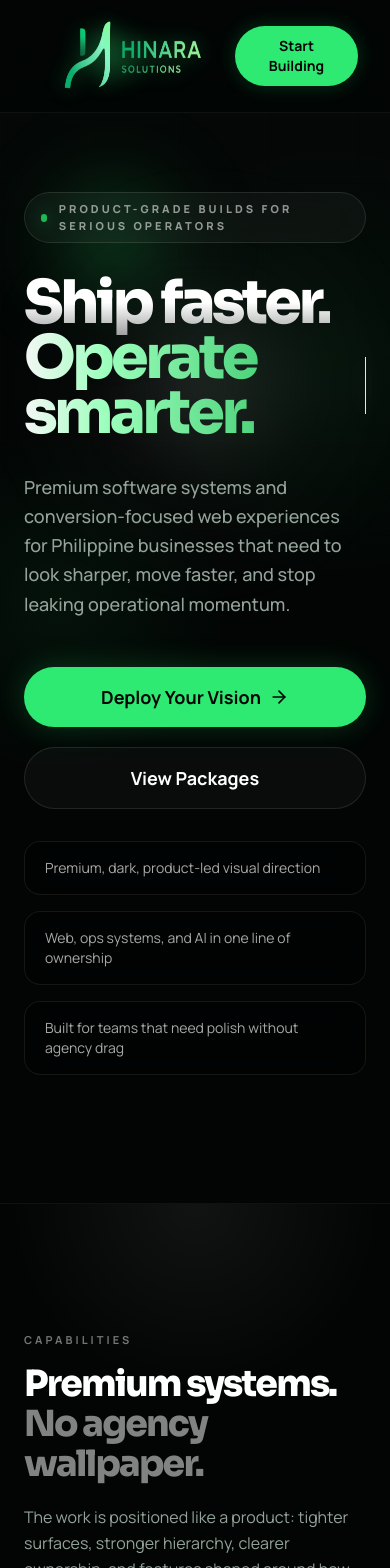
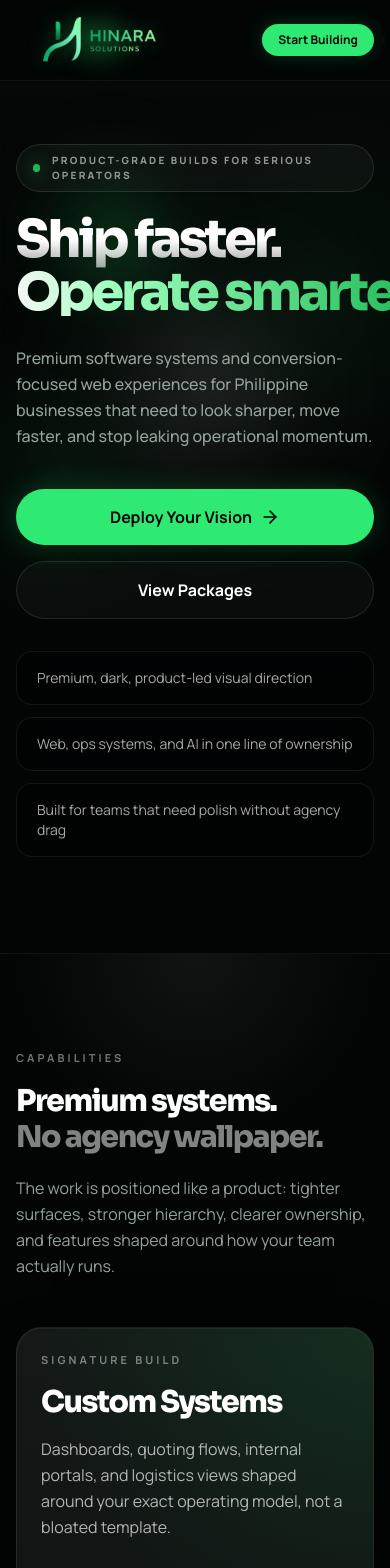
Before and after one commit to Nathan-Dow/HinaraSolutions, a React (Vite) app: page / in a window 390 px wide. Shown: the top 1568 px of the page. Built offline with nearby package versions, Linux system fonts and the light colour scheme.

Commit message:
feat: mobile interface

```diff
--- a/src/App.tsx
+++ b/src/App.tsx
@@ -21,6 +21,10 @@ import {
 import hinaraLogo from "../hinaralogo.png";
 
 const heroPhrases = ["Scale harder.", "Convert better.", "Operate smarter."];
+const longestHeroPhrase = heroPhrases.reduce(
+  (longest, phrase) => (phrase.length > longest.length ? phrase : longest),
+  heroPhrases[0]
+);
 
 const platformCards = [
   {
@@ -128,7 +132,7 @@ const Navbar = ({
 }) => {
   return (
     <nav className="fixed top-0 w-full z-50 bg-bg-base/80 backdrop-blur-xl border-b border-white/5">
-      <div className="flex justify-between items-center px-8 py-2 max-w-7xl mx-auto w-full">
+      <div className="flex justify-between items-center px-4 sm:px-6 md:px-8 py-2 sm:py-3 md:py-2 max-w-7xl mx-auto w-full gap-4">
         <div
           onClick={() => scrollToSection(refs.hero)}
           className="flex items-center gap-3 cursor-pointer group relative"
@@ -138,7 +142,7 @@ const Navbar = ({
           <img
             src={hinaraLogo}
             alt="Hinara Solutions logo"
-            className="relative z-10 h-24 md:h-28 w-auto drop-shadow-[0_0_10px_rgba(46,234,115,0.35)] group-hover:scale-105 transition-transform"
+            className="relative z-10 h-16 sm:h-20 md:h-28 w-auto drop-shadow-[0_0_10px_rgba(46,234,115,0.35)] group-hover:scale-105 transition-transform"
           />
         </div>
 
@@ -165,7 +169,7 @@ const Navbar = ({
 
         <button
           onClick={() => scrollToSection(refs.agency)}
-          className="bg-brand-green text-bg-base px-6 py-2.5 rounded-full text-sm font-bold hover:bg-white transition-all shadow-[0_0_20px_rgba(46,234,115,0.2)] hover:shadow-[0_0_30px_rgba(46,234,115,0.4)]"
+          className="shrink-0 bg-brand-green text-bg-base px-4 sm:px-6 py-2 sm:py-2.5 rounded-full text-xs sm:text-sm font-bold hover:bg-white transition-all shadow-[0_0_20px_rgba(46,234,115,0.2)] hover:shadow-[0_0_30px_rgba(46,234,115,0.4)]"
         >
           Start Building
         </button>
@@ -245,7 +249,7 @@ export default function App() {
       <main>
         <section
           ref={sectionRefs.hero}
-          className="relative pt-48 pb-32 px-6 overflow-hidden bg-mesh min-h-[90vh] flex flex-col justify-center"
+          className="relative pt-36 sm:pt-44 md:pt-48 pb-24 sm:pb-28 md:pb-32 px-4 sm:px-6 overflow-hidden bg-mesh min-h-[90vh] flex flex-col justify-center"
         >
           <div className="hero-noise absolute inset-0 opacity-40"></div>
           <div className="hero-orbit absolute left-[-8%] top-24 h-72 w-72 rounded-full"></div>
@@ -256,7 +260,7 @@ export default function App() {
               initial={{ opacity: 0, y: 16 }}
               animate={{ opacity: 1, y: 0 }}
               transition={{ duration: 0.5 }}
-              className="mb-8 inline-flex items-center gap-3 rounded-full border border-white/10 bg-white/[0.04] px-4 py-2 text-[11px] font-extrabold uppercase tracking-[0.28em] text-white/55 backdrop-blur-xl"
+              className="mb-6 sm:mb-8 inline-flex max-w-full items-center gap-3 rounded-full border border-white/10 bg-white/[0.04] px-4 py-2 text-[10px] sm:text-[11px] font-extrabold uppercase tracking-[0.22em] sm:tracking-[0.28em] text-white/55 backdrop-blur-xl"
             >
               <span className="h-2 w-2 rounded-full bg-brand-glow shadow-[0_0_18px_rgba(29,185,84,0.8)]"></span>
               Product-grade builds for serious operators
@@ -266,13 +270,18 @@ export default function App() {
               initial={{ opacity: 0, y: 20 }}
               animate={{ opacity: 1, y: 0 }}
               transition={{ duration: 0.6, delay: 0.1 }}
-              className="font-display text-6xl md:text-8xl lg:text-9xl font-black tracking-[-0.06em] leading-[0.92] mb-8"
+              className="font-display text-[3.25rem] sm:text-6xl md:text-8xl lg:text-9xl font-black tracking-[-0.06em] leading-[0.92] mb-6 sm:mb-8"
             >
               <span className="text-gradient">Ship faster.</span>
               <br />
-              <span className="inline-flex min-h-[1.1em] items-center gap-3">
-                <span className="green-gradient">{typedHeadline}</span>
-                <span aria-hidden className="typing-caret"></span>
+              <span className="hero-typing-line">
+                <span aria-hidden className="hero-typing-reserve">
+                  {longestHeroPhrase}
+                </span>
+                <span className="hero-typing-active">
+                  <span className="green-gradient">{typedHeadline}</span>
+                  <span aria-hidden className="typing-caret"></span>
+                </span>
               </span>
             </motion.h1>
 
@@ -280,7 +289,7 @@ export default function App() {
               initial={{ opacity: 0 }}
               animate={{ opacity: 1 }}
               transition={{ duration: 0.6, delay: 0.2 }}
-              className="text-lg md:text-xl text-text-muted max-w-3xl mb-12 font-medium leading-relaxed"
+              className="text-base sm:text-lg md:text-xl text-text-muted max-w-3xl mb-10 sm:mb-12 font-medium leading-relaxed"
             >
               Premium software systems and conversion-focused web experiences for Philippine
               businesses that need to look sharper, move faster, and stop leaking operational
@@ -293,23 +302,23 @@ export default function App() {
               transition={{ duration: 0.6, delay: 0.3 }}
               className="flex flex-col gap-8"
             >
-              <div className="flex flex-col sm:flex-row gap-5">
+              <div className="flex flex-col sm:flex-row gap-4 sm:gap-5">
                 <button
                   onClick={() => scrollToSection(sectionRefs.agency)}
-                  className="bg-brand-green text-bg-base px-8 py-4 rounded-full font-bold text-lg hover:bg-white transition-all flex items-center justify-center gap-2 shadow-[0_0_30px_rgba(46,234,115,0.2)] hover:shadow-[0_0_40px_rgba(255,255,255,0.3)] group"
+                  className="bg-brand-green text-bg-base px-6 sm:px-8 py-4 rounded-full font-bold text-base sm:text-lg hover:bg-white transition-all flex items-center justify-center gap-2 shadow-[0_0_30px_rgba(46,234,115,0.2)] hover:shadow-[0_0_40px_rgba(255,255,255,0.3)] group"
                 >
                   Deploy Your Vision
                   <ArrowRight size={20} className="group-hover:translate-x-1 transition-transform" />
                 </button>
                 <button
                   onClick={() => scrollToSection(sectionRefs.packages)}
-                  className="bg-white/[0.03] border border-white/10 text-white px-8 py-4 rounded-full font-bold text-lg hover:border-brand-green/50 hover:bg-white/[0.06] transition-all"
+                  className="bg-white/[0.03] border border-white/10 text-white px-6 sm:px-8 py-4 rounded-full font-bold text-base sm:text-lg hover:border-brand-green/50 hover:bg-white/[0.06] transition-all"
                 >
                   View Packages
                 </button>
               </div>
 
-              <div className="grid max-w-4xl grid-cols-1 gap-4 md:grid-cols-3">
+              <div className="grid max-w-4xl grid-cols-1 gap-3 sm:gap-4 md:grid-cols-3">
                 {heroNotes.map((item) => (
                   <div
                     key={item}
@@ -325,7 +334,7 @@ export default function App() {
 
         <section
           ref={sectionRefs.platform}
-          className="relative py-32 px-6 border-t border-white/5 scroll-mt-10 overflow-hidden"
+          className="relative py-24 sm:py-28 md:py-32 px-4 sm:px-6 border-t border-white/5 scroll-mt-10 overflow-hidden"
         >
           <div className="pointer-events-none absolute inset-x-0 top-0 h-64 bg-[radial-gradient(circle_at_top,rgba(255,255,255,0.06),transparent_58%)]"></div>
 
@@ -334,12 +343,12 @@ export default function App() {
               initial={{ opacity: 0, y: 20 }}
               whileInView={{ opacity: 1, y: 0 }}
               viewport={{ once: true, margin: "-100px" }}
-              className="mb-16 max-w-4xl"
+              className="mb-12 sm:mb-16 max-w-4xl"
             >
               <p className="mb-4 text-[11px] font-bold uppercase tracking-[0.28em] text-white/45">
                 Capabilities
               </p>
-              <h2 className="font-display text-4xl md:text-6xl font-black tracking-[-0.05em] text-white mb-5">
+              <h2 className="font-display text-3xl sm:text-4xl md:text-6xl font-black tracking-[-0.05em] text-white mb-5">
                 Premium systems.
                 <br />
                 <span className="text-white/50">No agency wallpaper.</span>
@@ -356,17 +365,17 @@ export default function App() {
                 whileInView={{ opacity: 1, scale: 1 }}
                 whileHover={{ y: -6 }}
                 viewport={{ once: true }}
-                className="premium-panel lg:col-span-7 p-8 md:p-10 rounded-[2rem] overflow-hidden relative group transition-all duration-300"
+                className="premium-panel lg:col-span-7 p-6 sm:p-8 md:p-10 rounded-[1.6rem] sm:rounded-[2rem] overflow-hidden relative group transition-all duration-300"
               >
                 <div className="absolute inset-0 bg-[radial-gradient(circle_at_top_right,rgba(29,185,84,0.16),transparent_34%)] opacity-80"></div>
 
                 <div className="relative z-10 h-full flex flex-col justify-between gap-10">
-                  <div className="flex items-start justify-between gap-6">
+                  <div className="flex items-start justify-between gap-4 sm:gap-6">
                     <div>
                       <p className="mb-4 text-[11px] font-bold uppercase tracking-[0.28em] text-white/45">
                         Signature build
                       </p>
-                      <h3 className="font-display text-4xl md:text-5xl font-black tracking-[-0.05em] text-white mb-4">
+                      <h3 className="font-display text-3xl sm:text-4xl md:text-5xl font-black tracking-[-0.05em] text-white mb-4">
                         Custom Systems
                       </h3>
                       <p className="text-white/68 text-base md:text-lg max-w-2xl leading-relaxed">
@@ -391,7 +400,7 @@ export default function App() {
                       ))}
                     </div>
 
-                    <div className="grid gap-3 rounded-[1.6rem] border border-white/10 bg-black/35 p-4 md:grid-cols-[1.2fr_0.8fr]">
+                    <div className="grid gap-3 rounded-[1.35rem] sm:rounded-[1.6rem] border border-white/10 bg-black/35 p-4 md:grid-cols-[1.2fr_0.8fr]">
                       <div className="rounded-[1.2rem] border border-white/8 bg-[linear-gradient(180deg,rgba(255,255,255,0.07),rgba(255,255,255,0.02))] p-5">
                         <div className="mb-4 flex items-center justify-between text-[11px] font-bold uppercase tracking-[0.24em] text-white/35">
                           <span>Operations view</span>
@@ -445,14 +454,14 @@ export default function App() {
                       whileHover={{ y: -6 }}
                       viewport={{ once: true }}
                       transition={{ delay: 0.1 + index * 0.08 }}
-                      className="premium-panel relative flex h-full flex-col justify-between gap-10 rounded-[2rem] p-8 transition-all duration-300"
+                      className="premium-panel relative flex h-full flex-col justify-between gap-8 rounded-[1.6rem] sm:rounded-[2rem] p-6 sm:p-8 transition-all duration-300"
                     >
                       <div className="flex items-start justify-between gap-4">
                         <div>
                           <p className="mb-4 text-[11px] font-bold uppercase tracking-[0.26em] text-white/40">
                             {card.label}
                           </p>
-                          <h3 className="font-display text-2xl md:text-[2rem] font-black tracking-[-0.04em] text-white mb-3">
+                          <h3 className="font-display text-[1.75rem] md:text-[2rem] font-black tracking-[-0.04em] text-white mb-3">
                             {card.title}
                           </h3>
                         </div>
@@ -480,13 +489,13 @@ export default function App() {
                 whileHover={{ y: -6 }}
                 viewport={{ once: true }}
                 transition={{ delay: 0.3 }}
-                className="premium-panel lg:col-span-12 p-8 md:p-10 rounded-[2rem] flex flex-col gap-8 md:flex-row md:items-center md:justify-between overflow-hidden transition-all duration-300 group relative"
+                className="premium-panel lg:col-span-12 p-6 sm:p-8 md:p-10 rounded-[1.6rem] sm:rounded-[2rem] flex flex-col gap-6 sm:gap-8 md:flex-row md:items-center md:justify-between overflow-hidden transition-all duration-300 group relative"
               >
                 <div className="z-10 relative">
                   <p className="mb-4 text-[11px] font-bold uppercase tracking-[0.28em] text-white/40">
                     Ownership
                   </p>
-                  <h3 className="font-display text-3xl md:text-5xl font-black tracking-[-0.05em] text-white mb-3 group-hover:text-brand-green transition-colors">
+                  <h3 className="font-display text-3xl sm:text-4xl md:text-5xl font-black tracking-[-0.05em] text-white mb-3 group-hover:text-brand-green transition-colors">
                     Zero-Friction Handoffs
                   </h3>
                   <p className="max-w-2xl text-base md:text-lg text-white/62 leading-relaxed">
@@ -495,7 +504,7 @@ export default function App() {
                   </p>
                 </div>
 
-                <div className="relative z-10 grid gap-3 text-sm text-white/72 md:min-w-[24rem]">
+                <div className="relative z-10 grid gap-3 text-sm text-white/72 w-full md:w-auto md:min-w-[24rem]">
                   {ownershipPoints.map((item) => (
                     <div
                       key={item}
--- a/src/index.css
+++ b/src/index.css
@@ -69,6 +69,28 @@ html {
     background: radial-gradient(circle, rgba(255, 255, 255, 0.11) 0%, rgba(255, 255, 255, 0.02) 36%, transparent 72%);
   }
 
+  .hero-typing-line {
+    position: relative;
+    display: inline-grid;
+    min-height: 1.1em;
+    align-items: center;
+    max-width: 100%;
+  }
+
+  .hero-typing-reserve {
+    visibility: hidden;
+    white-space: nowrap;
+  }
+
+  .hero-typing-active {
+    position: absolute;
+    inset: 0;
+    display: inline-flex;
+    align-items: center;
+    gap: 0.75rem;
+    white-space: nowrap;
+  }
+
   .typing-caret {
     width: 1px;
     height: 0.95em;
@@ -104,3 +126,9 @@ html {
     opacity: 0;
   }
 }
+
+@media (max-width: 640px) {
+  .hero-typing-active {
+    gap: 0.45rem;
+  }
+}
```
